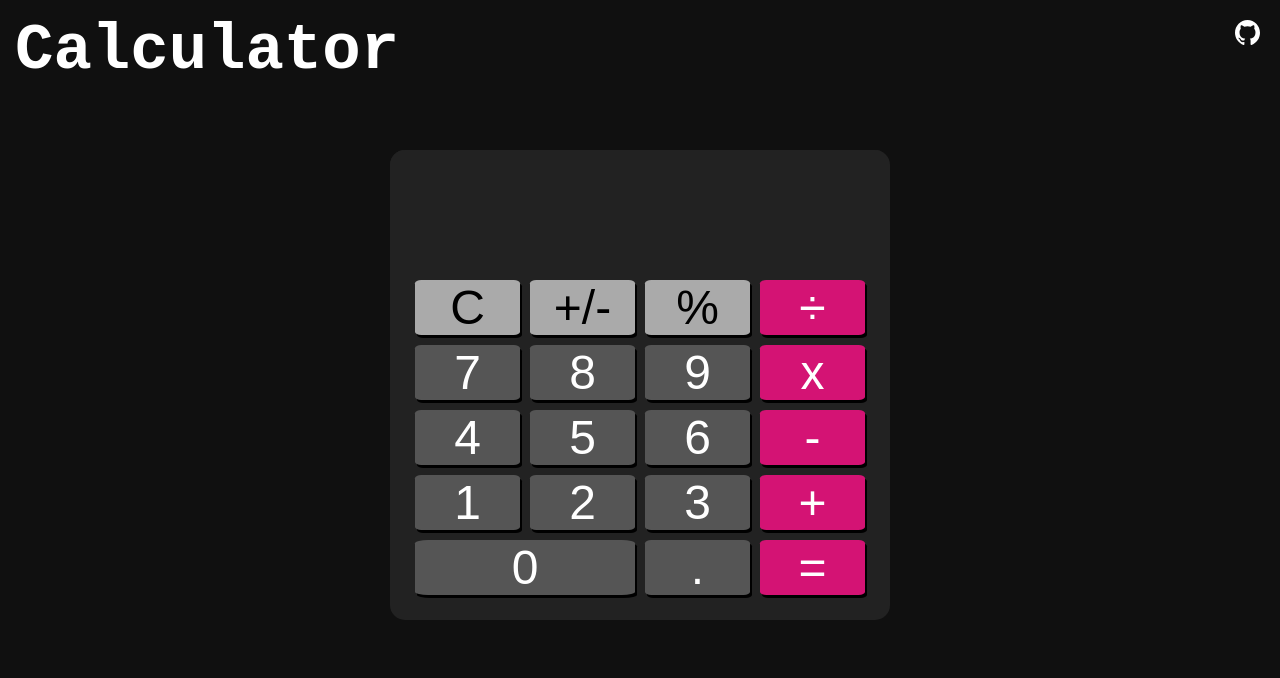
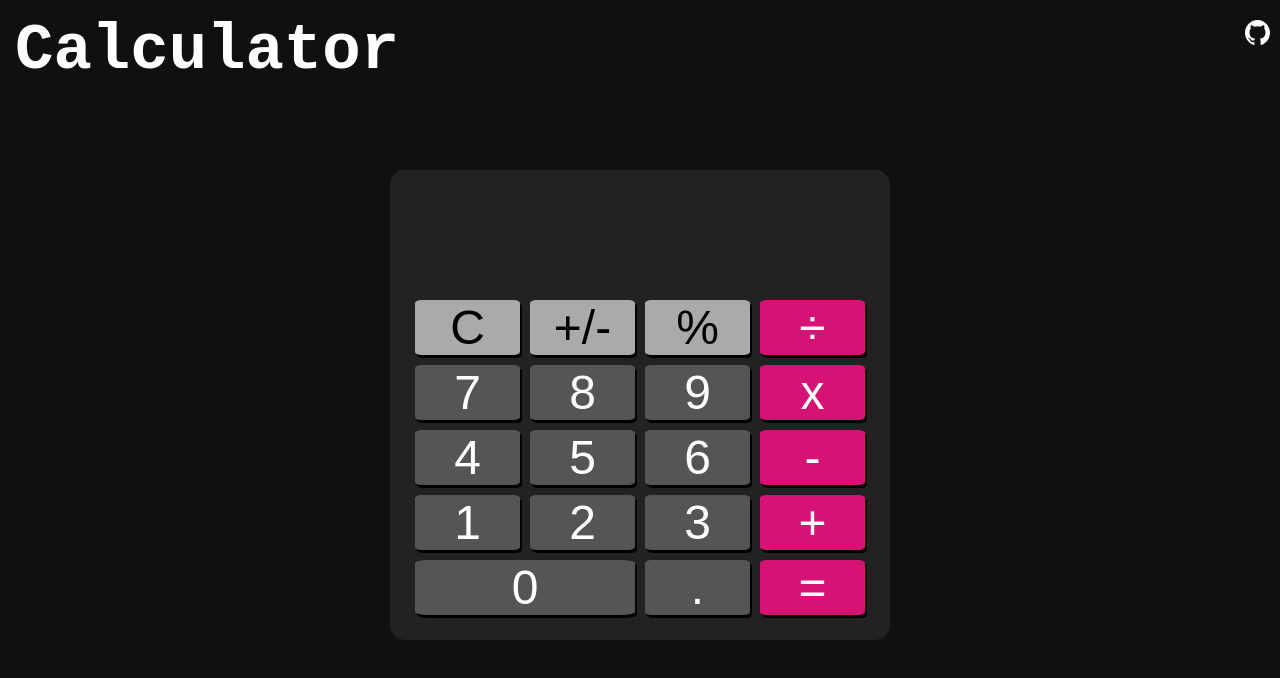
Before and after one commit to joserafael0160/Calculator, a website built with Vite: page src/index.html in a window 1280 px wide. Built offline with nearby package versions, Linux system fonts and the light colour scheme.

Commit message:
restructuring the css

```diff
--- a/src/assets/style/index.css
+++ b/src/assets/style/index.css
@@ -15,6 +15,8 @@ header {
   position:relative;
   height: 15vh;
   padding: 5px;
+  width: 100%;
+  margin-bottom: 20px;
 
   & h1 {
     color: #fff;
@@ -55,6 +57,7 @@ main {
   margin: 10px auto;
   background-color: #222;
   border-radius: 15px;
+  min-width: 295px;
   max-width: 500px;
   box-sizing: border-box;
   overflow: hidden;
@@ -95,7 +98,9 @@ main {
         background-color: #8a8a8a;
       }
 
-      &.function-btn {
+    }
+
+    & .function-btn {
       background-color: #aaa;
       color: #000;
 
@@ -108,7 +113,7 @@ main {
       }
     }
 
-      &.operator-btn {
+    & .operator-btn {
       background-color: #d41374;
 
       &:hover {
@@ -120,10 +125,8 @@ main {
       }
     }
 
-      &:nth-child(17) {
+    & :nth-child(17) {
       grid-column-start: span 2;
     }
   }
-
 }
-}
```
Lines whose indentation alone changed are shown as unchanged.
